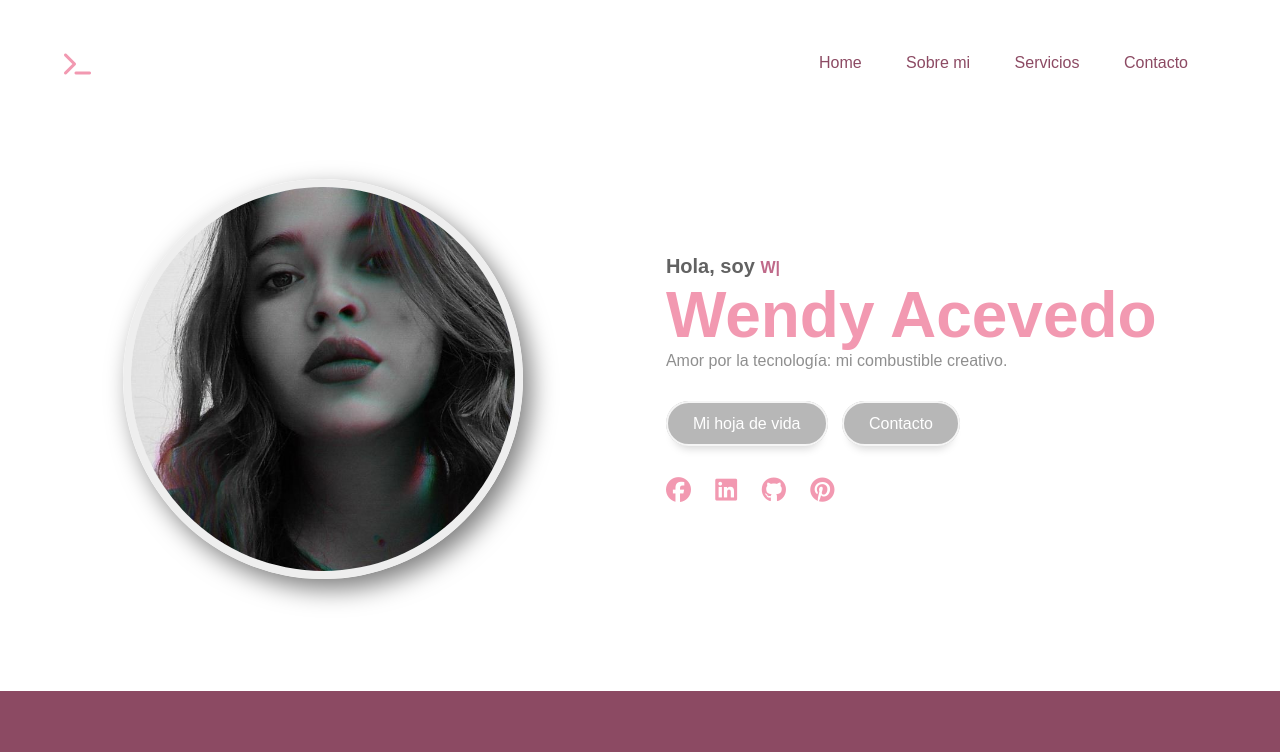
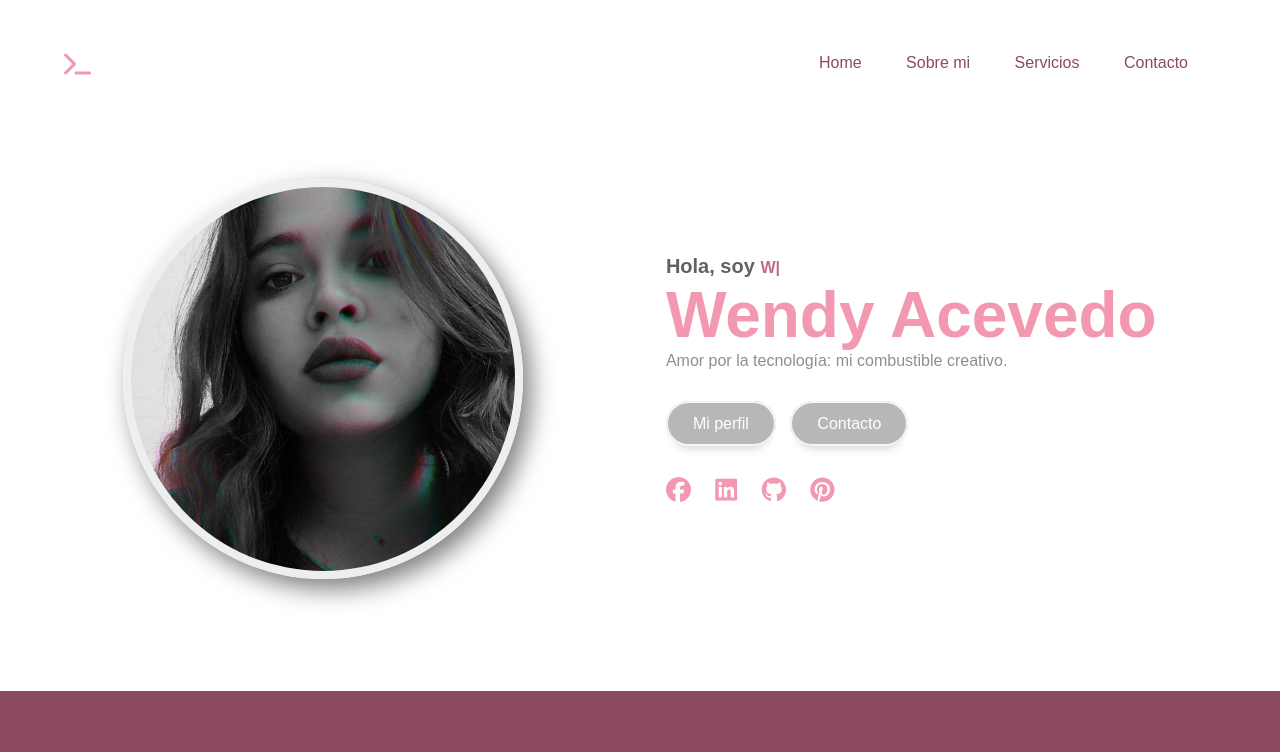
Before and after one commit to Wen-Estevez/Portfolio, a plain HTML site: page index.html in a window 1280 px wide. Shown: the top 752 px of the page. Drawn offline with nearby package versions, Linux system fonts and the light colour scheme.

Commit message:
Update index.html

```diff
--- a/index.html
+++ b/index.html
@@ -43,7 +43,7 @@
           <h1>Wendy Acevedo</h1>
           <p>Amor por la tecnología: mi combustible creativo.</p>
           <div class="btn-group">
-            <a href="https://www.linkedin.com/in/wen-acevedo-estevez" class="btn active">Mi hoja de vida</a>
+            <a href="https://www.linkedin.com/in/wen-acevedo-estevez" class="btn active">Mi perfil</a>
             <a href="https://wa.link/zrs7rg" class="btn">Contacto</a>
           </div>
           <div class="social">
```
